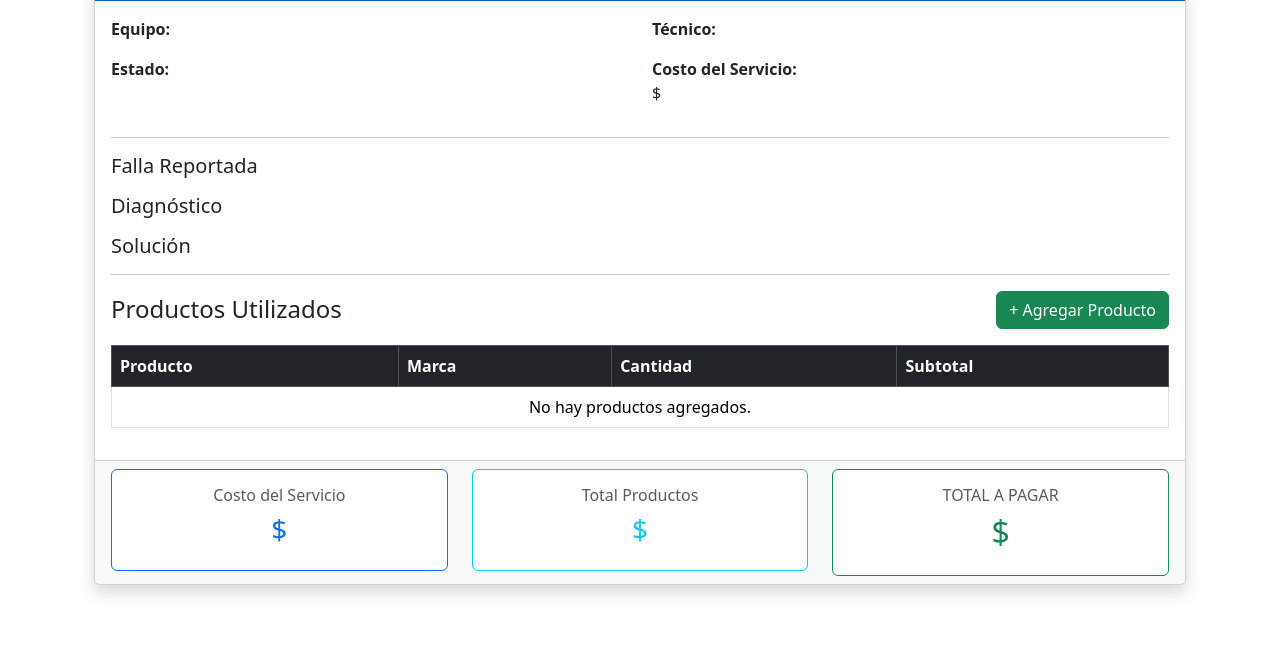
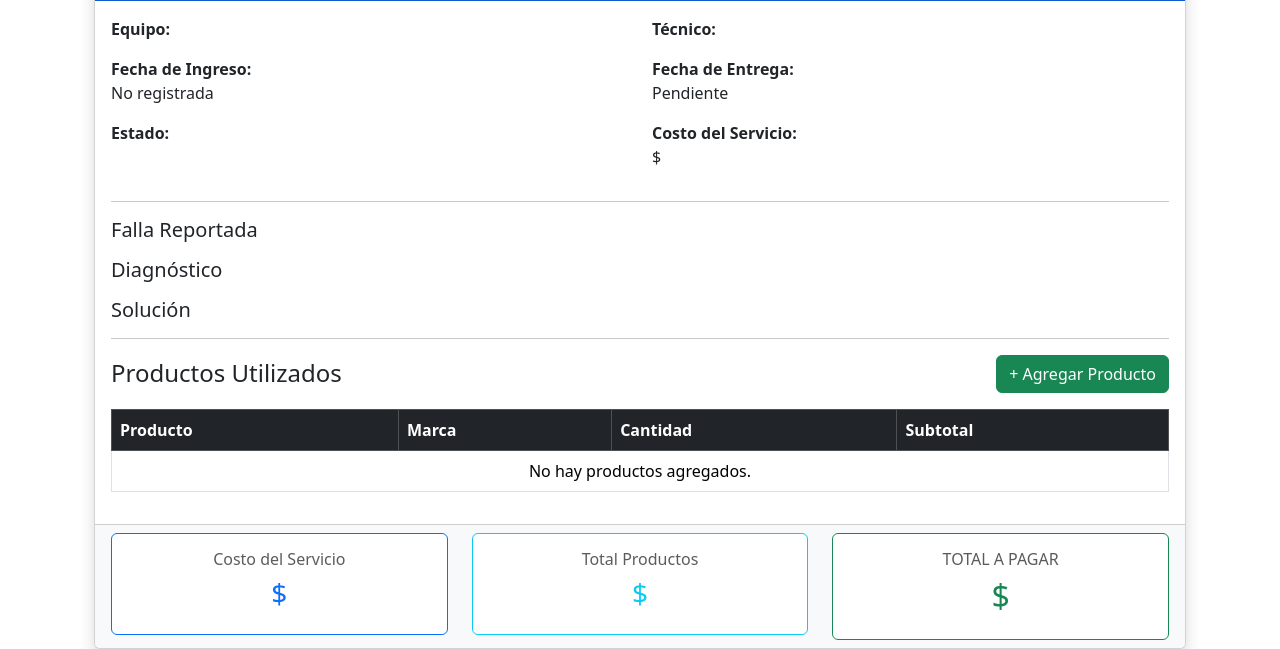
Before and after one commit to Leonel-c05/SISTEMA-CLIENTES, a Flask app: template templates/servicios/ver_servicio.html in a window 1280 px wide. Shown: the part 155-804 px from the top of the page. Before the commit the page ends 751 px from the top, so only its background shows below. Run offline with Flask 3, Linux system fonts and the light colour scheme; the template is opened without the code that fills it, so the values that code supplies are empty.

Commit message:
Se agregó fecha de ingreso y entrega en el detalle del servicio

```diff
--- a/templates/servicios/ver_servicio.html
+++ b/templates/servicios/ver_servicio.html
@@ -41,6 +41,30 @@
 
                 <div class="col-md-6 mb-3">
 
+                    <strong>Fecha de Ingreso:</strong><br>
+
+                    {% if servicio.fecha_ingreso %}
+                        {{ servicio.fecha_ingreso.strftime('%d/%m/%Y') }}
+                    {% else %}
+                        No registrada
+                    {% endif %}
+
+                </div>
+
+                <div class="col-md-6 mb-3">
+
+                    <strong>Fecha de Entrega:</strong><br>
+
+                    {% if servicio.fecha_entrega %}
+                        {{ servicio.fecha_entrega.strftime('%d/%m/%Y') }}
+                    {% else %}
+                        Pendiente
+                    {% endif %}
+
+                </div>
+
+                <div class="col-md-6 mb-3">
+
                     <strong>Estado:</strong><br>
 
                     {{ servicio.estado }}
@@ -76,9 +100,7 @@
             <div class="d-flex justify-content-between align-items-center mb-3">
 
                 <h4 class="mb-0">
-
                     Productos Utilizados
-
                 </h4>
 
                 <a href="/servicios/{{ servicio.id_servicio }}/agregar_producto"
@@ -97,11 +119,8 @@
                     <tr>
 
                         <th>Producto</th>
-
                         <th>Marca</th>
-
                         <th>Cantidad</th>
-
                         <th>Subtotal</th>
 
                     </tr>
@@ -115,11 +134,8 @@
                     <tr>
 
                         <td>{{ detalle.producto.nombre_producto }}</td>
-
                         <td>{{ detalle.producto.marca }}</td>
-
                         <td>{{ detalle.cantidad }}</td>
-
                         <td>$ {{ detalle.subtotal }}</td>
 
                     </tr>
@@ -155,9 +171,7 @@
                         <div class="card-body">
 
                             <h6 class="text-muted">
-
                                 Costo del Servicio
-
                             </h6>
 
                             <h3 class="text-primary">
@@ -179,9 +193,7 @@
                         <div class="card-body">
 
                             <h6 class="text-muted">
-
                                 Total Productos
-
                             </h6>
 
                             <h3 class="text-info">
@@ -203,9 +215,7 @@
                         <div class="card-body">
 
                             <h6 class="text-muted">
-
                                 TOTAL A PAGAR
-
                             </h6>
 
                             <h2 class="text-success">
```
